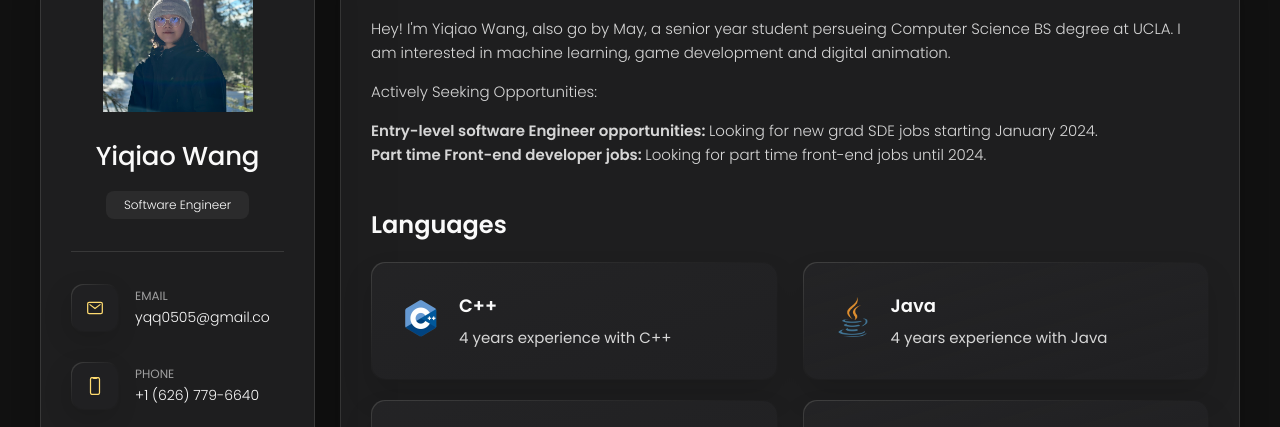
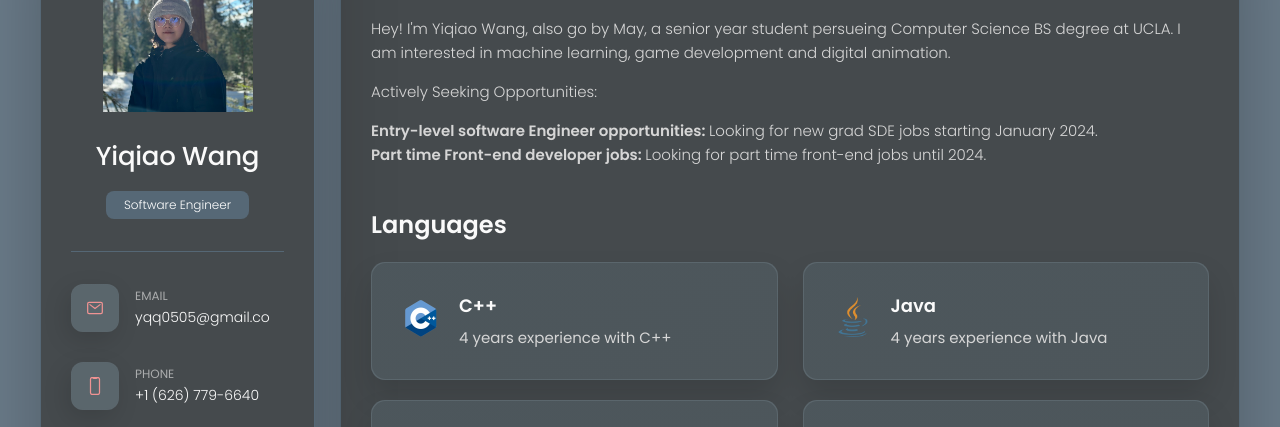
Before and after one commit to yiqiaoqiao/yiqiaoqiao.github.io, a plain HTML site: page index.html in a window 1280 px wide. Shown: the part 162-589 px from the top of the page. Drawn offline with nearby package versions, Linux system fonts and the light colour scheme.

Commit message:
Change the color of the website

```diff
--- a/assets/css/style.css
+++ b/assets/css/style.css
@@ -12,8 +12,8 @@
   );
   --bg-gradient-jet: linear-gradient(
       to bottom right,
-      hsla(240, 1%, 18%, 0.251) 0%,
-      hsla(240, 2%, 11%, 0) 100%
+      hwb(201 30% 64%) 0%,
+      hsla(201, 8%, 33%) 100%
     ),
     hsl(240, 2%, 13%);
   --bg-gradient-yellow-1: linear-gradient(
@@ -29,29 +29,35 @@
     hsl(240, 2%, 13%);
   --border-gradient-onyx: linear-gradient(
     to bottom right,
-    hsl(0, 0%, 25%) 0%,
-    hsla(0, 0%, 25%, 0) 50%
+    hsl(201, 9%, 39%) 0%,
+    hsla(201, 9%, 39%) 50%
   );
   --text-gradient-yellow: linear-gradient(
     to right,
-    hsl(45, 100%, 72%),
-    hsl(35, 100%, 68%)
+    hsl(0, 100%, 79%),
+    hsl(0, 52%, 70%)
   );
 
   /* solid */
 
-  --jet: hsl(0, 0%, 22%);
-  --onyx: hsl(240, 1%, 17%);
-  --eerie-black-1: hsl(240, 2%, 13%);
-  --eerie-black-2: hsl(240, 2%, 12%);
+  --jet: #556775;
+  --onyx: hsl(206, 16%, 40%);
+  --eerie-black-1: hsl(201, 9%, 39%);
+  --eerie-black-2: hsl(206, 16%, 40%);
   --smoky-black: hsl(0, 0%, 7%);
   --white-1: hsl(0, 0%, 100%);
   --white-2: hsl(0, 0%, 98%);
-  --orange-yellow-crayola: hsl(45, 100%, 72%);
-  --vegas-gold: hsl(45, 54%, 58%);
+  --orange-yellow-crayola: hsl(0, 76%, 76%);
+  --vegas-gold: hsl(0, 76%, 76%);
   --light-gray: hsl(0, 0%, 84%);
   --light-gray-70: hsla(0, 0%, 84%, 0.7);
   --bittersweet-shimmer: hsl(0, 43%, 51%);
+  --tsgh1: #454a4d;
+  --tsgh4: #6a7b89;
+  --tsgh2: hsl(0, 100%, 86%);
+  --tsgh3: #fee9a1;
+
+  --tsgh6: #cca2a7;
 
   /**
    * typography
@@ -140,8 +146,8 @@ textarea {
 }
 
 ::selection {
-  background: var(--orange-yellow-crayola);
-  color: var(--smoky-black);
+  background: var(--tsgh2);
+  color: var(--tsgh4);
 }
 
 :focus {
@@ -153,7 +159,7 @@ html {
 }
 
 body {
-  background: var(--smoky-black);
+  background: var(--tsgh4);
 }
 
 /*-----------------------------------*\
@@ -162,7 +168,7 @@ body {
 
 .sidebar,
 article {
-  background: var(--eerie-black-2);
+  background: var(--tsgh1);
   border: 1px solid var(--jet);
   border-radius: 20px;
   padding: 15px;
@@ -686,7 +692,7 @@ main {
 }
 
 .skills-modal {
-  background: var(--eerie-black-2);
+  background: var(--tsgh1);
   position: relative;
   padding: 15px;
   margin: 15px 12px;
@@ -1021,7 +1027,7 @@ main {
 }
 
 .filter-select {
-  background: var(--eerie-black-2);
+  background: var(--tsgh1);
   color: var(--light-gray);
   display: flex;
   justify-content: space-between;
@@ -1039,7 +1045,7 @@ main {
 }
 
 .select-list {
-  background: var(--eerie-black-2);
+  background: var(--tsgh1);
   position: absolute;
   top: calc(100% + 6px);
   width: 100%;
@@ -1060,7 +1066,7 @@ main {
 }
 
 .select-item button {
-  background: var(--eerie-black-2);
+  background: var(--tsgh1);
   color: var(--light-gray);
   font-size: var(--fs-6);
   font-weight: var(--fw-300);
@@ -1071,7 +1077,7 @@ main {
 }
 
 .select-item button:hover {
-  --eerie-black-2: hsl(240, 2%, 20%);
+  --tsgh: hsl(240, 2%, 20%);
 }
 
 .project-list {
@@ -1891,11 +1897,11 @@ textarea.form-input::-webkit-resizer {
   }
 
   body::-webkit-scrollbar-track {
-    background: var(--smoky-black);
+    background: var(--tsgh4);
   }
 
   body::-webkit-scrollbar-thumb {
-    border: 5px solid var(--smoky-black);
+    border: 5px solid var(--tsgh4);
     background: hsla(0, 0%, 100%, 0.1);
     border-radius: 20px;
     box-shadow: inset 1px 1px 0 hsla(0, 0%, 100%, 0.11),
```
